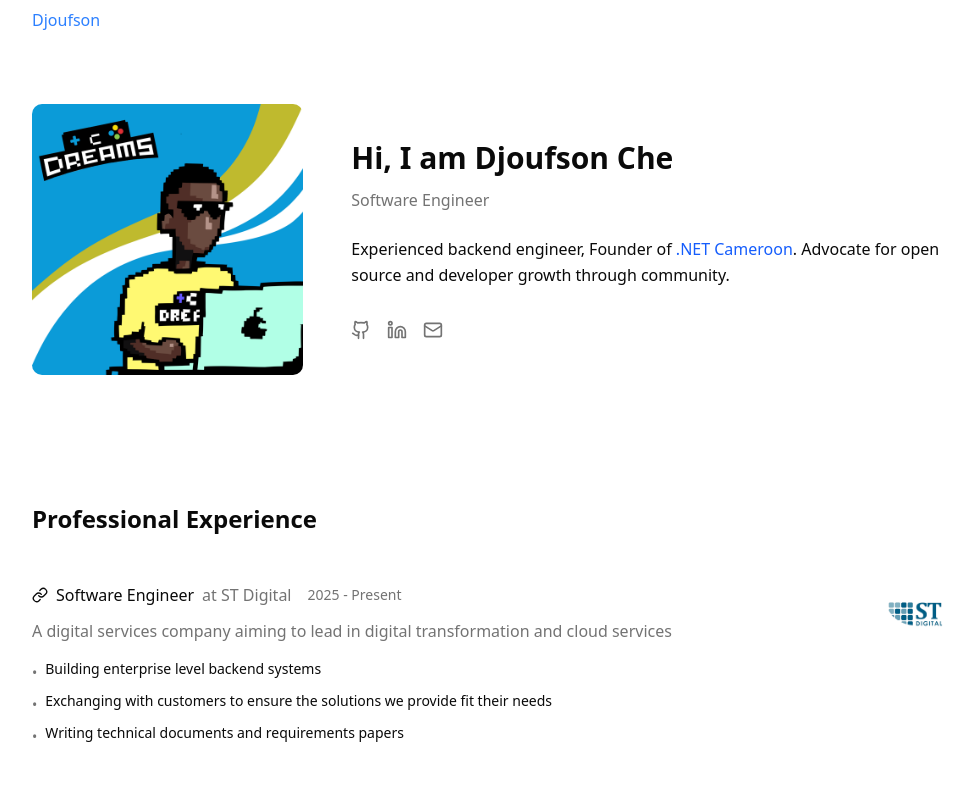
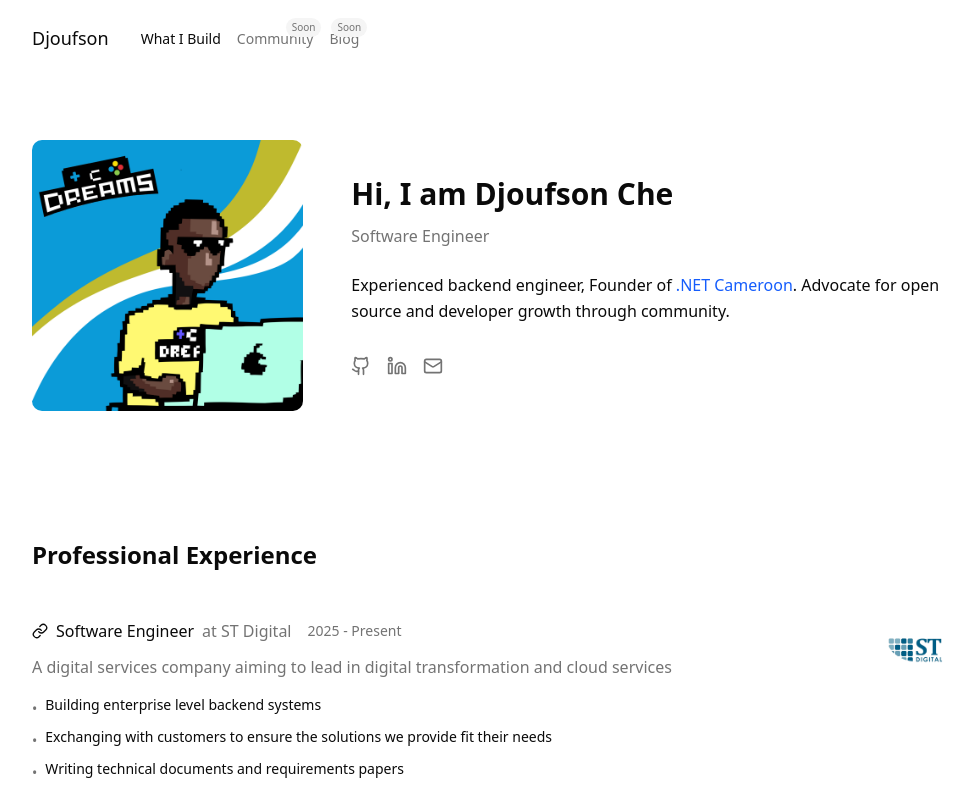
Before and after one commit to djoufson/website, a Next.js app: page / in a window 1280 px wide. Shown: the top 800 px of the page, without its empty margins (150-1123 px from the left). Built offline with nearby package versions, Linux system fonts and the light colour scheme.

Commit message:
style: update NavBar component with enhanced layout and new links for projects, community, and blog

```diff
--- a/components/navbar.tsx
+++ b/components/navbar.tsx
@@ -3,6 +3,42 @@ import React from 'react'
 
 export default function NavBar() {
   return (
-    <nav><Link className='link' href='/'>Djoufson</Link></nav>
+    <nav className="flex items-center gap-8 py-4">
+      <Link className="text-lg font-medium hover:text-blue-600 transition-colors" href="/">
+        Djoufson
+      </Link>
+      <div className="flex items-baseline gap-4">
+        <Link
+          className="text-sm hover:text-blue-600 transition-colors"
+          href="/projects"
+        >
+          What I Build
+        </Link>
+        <div className="relative">
+          <Link
+            className="text-sm text-muted-foreground cursor-not-allowed"
+            href="#"
+            title="Coming Soon"
+          >
+            Community
+          </Link>
+          <span className="absolute -top-2 -right-2 text-[10px] px-1.5 py-0.5 bg-muted text-muted-foreground rounded-full">
+            Soon
+          </span>
+        </div>
+        <div className="relative">
+          <Link
+            className="text-sm text-muted-foreground cursor-not-allowed"
+            href="#"
+            title="Coming Soon"
+          >
+            Blog
+          </Link>
+          <span className="absolute -top-2 -right-2 text-[10px] px-1.5 py-0.5 bg-muted text-muted-foreground rounded-full">
+            Soon
+          </span>
+        </div>
+      </div>
+    </nav>
   )
 }
```
